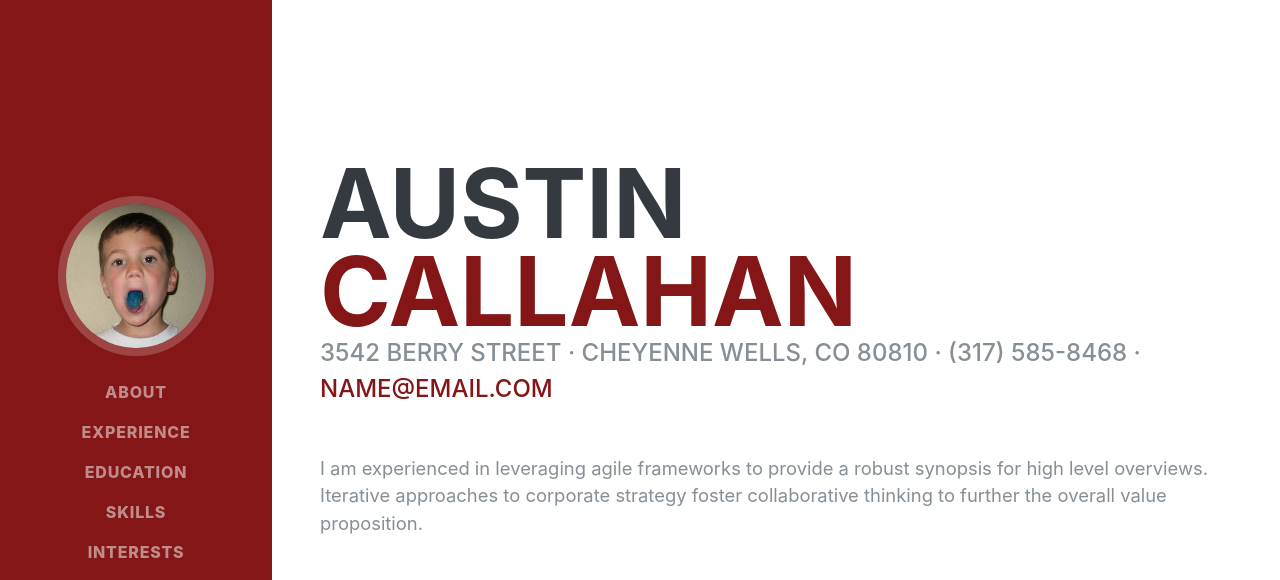
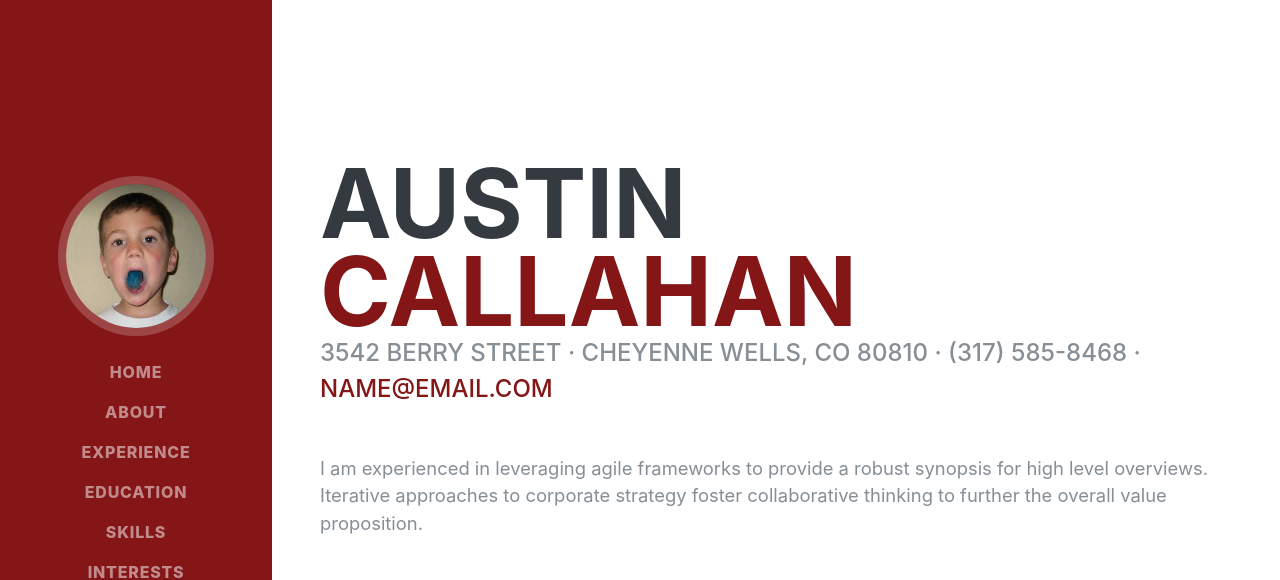
Before and after one commit to call9709/resume, a plain HTML site: page index.html in a window 1280 px wide. Shown: the top 580 px of the page. Drawn offline with Linux system fonts and the light colour scheme; a web font is replaced by a local one.

Commit message:
updated nav

```diff
--- a/index.html
+++ b/index.html
@@ -38,6 +38,9 @@
     <div class="collapse navbar-collapse" id="navbarSupportedContent">
         <ul class="navbar-nav">
             <li class="nav-item">
+                <a class="nav-link js-scroll-trigger" href="#home">Home</a>
+            </li>
+            <li class="nav-item">
                 <a class="nav-link js-scroll-trigger" href="#about">About</a>
             </li>
             <li class="nav-item">
@@ -61,7 +64,7 @@
 
   <div class="container-fluid p-0">
 
-    <section class="resume-section p-3 p-lg-5 d-flex align-items-center" id="about">
+    <section class="resume-section p-3 p-lg-5 d-flex align-items-center" id="home">
       <div class="w-100">
         <h1 class="mb-0">Austin
           <span class="text-primary">Callahan</span>
```
Lines whose indentation alone changed are shown as unchanged.
